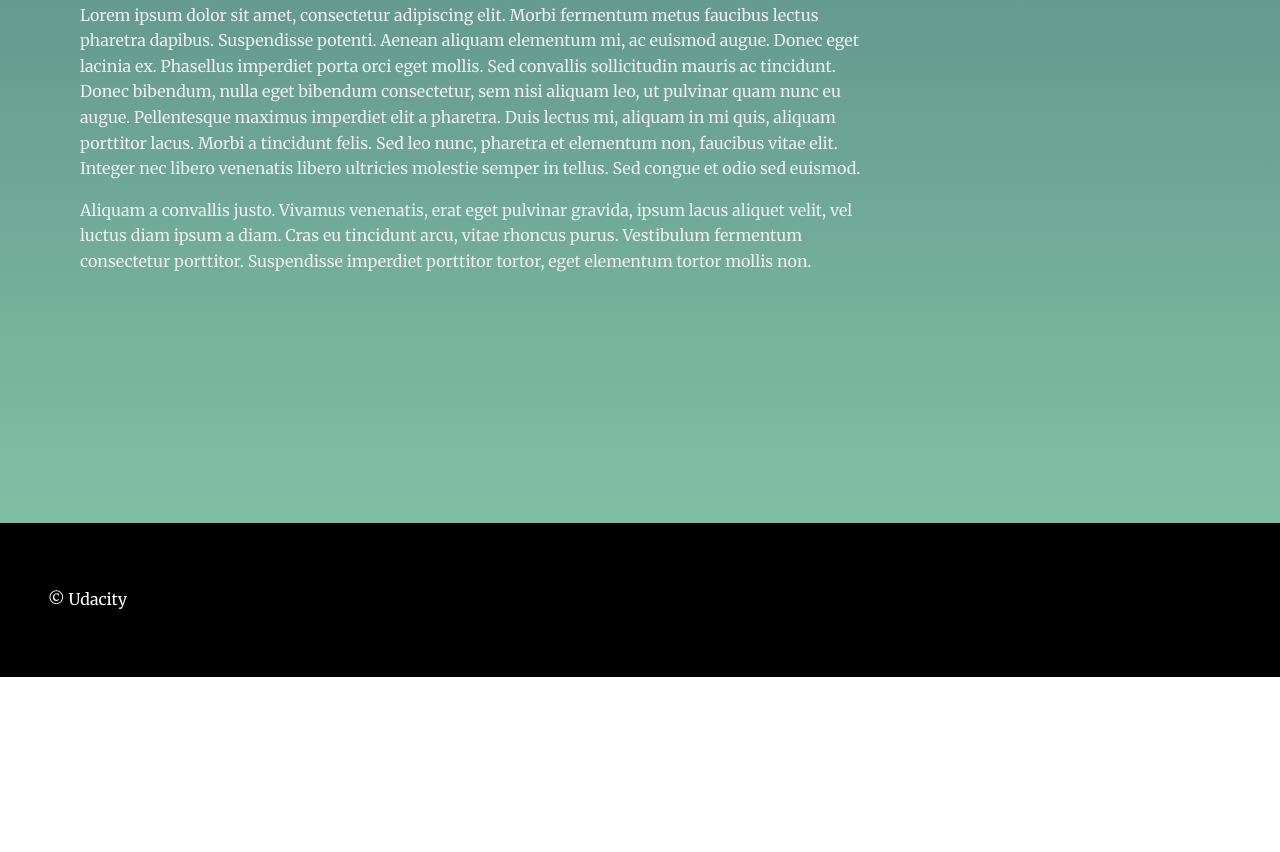
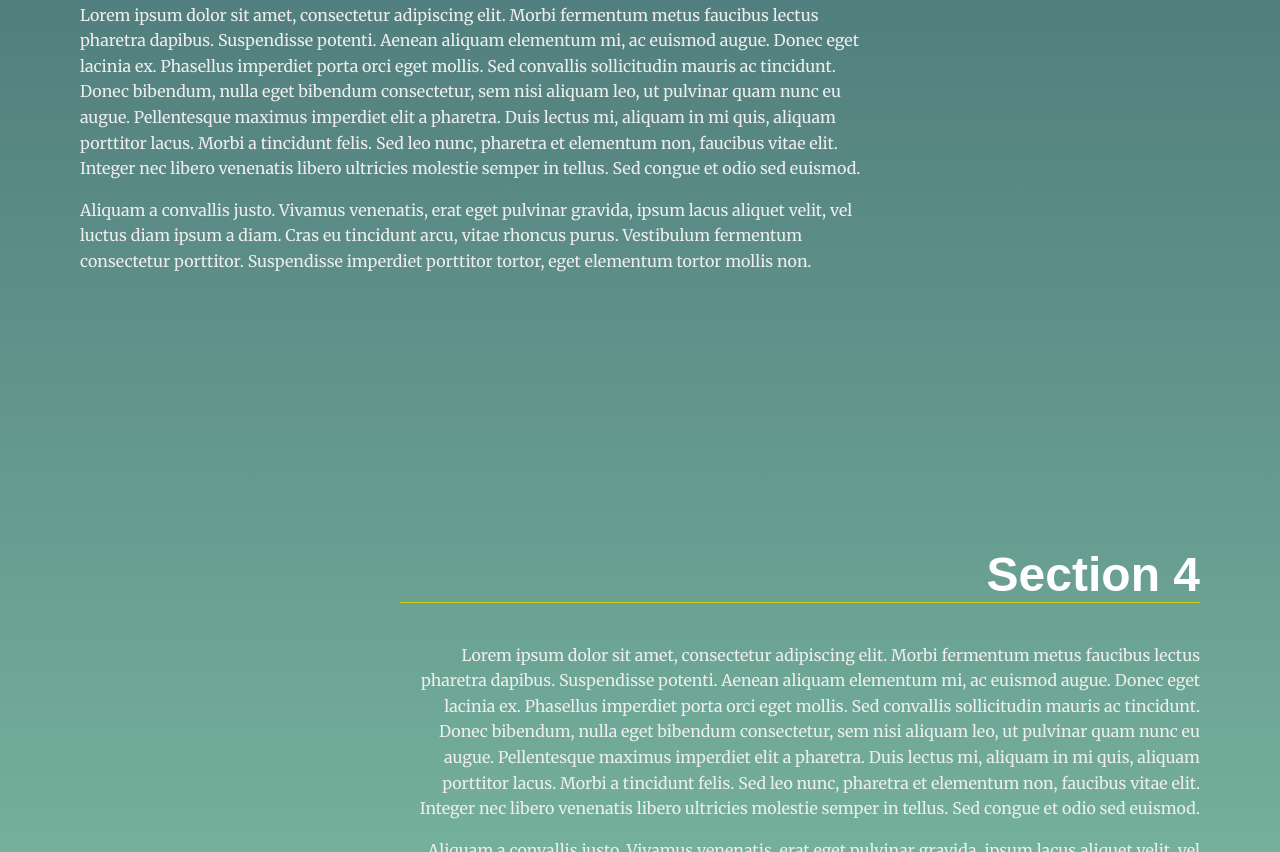
Before and after one commit to gt6707a/landing-page, a plain HTML site: page index.html in a window 1280 px wide. Shown: the part 1948-2800 px from the top of the page. Before the commit the page ends 2625 px from the top, so only its background shows below. Drawn offline with Linux system fonts and the light colour scheme.

Commit message:
updated readme.md

```diff
--- a/index.html
+++ b/index.html
@@ -50,6 +50,14 @@
         <p>Aliquam a convallis justo. Vivamus venenatis, erat eget pulvinar gravida, ipsum lacus aliquet velit, vel luctus diam ipsum a diam. Cras eu tincidunt arcu, vitae rhoncus purus. Vestibulum fermentum consectetur porttitor. Suspendisse imperdiet porttitor tortor, eget elementum tortor mollis non.</p>
       </div>
     </section>
+    <section id="section4" data-nav="Section 4">
+      <div class="landing__container">
+        <h2>Section 4</h2>
+        <p>Lorem ipsum dolor sit amet, consectetur adipiscing elit. Morbi fermentum metus faucibus lectus pharetra dapibus. Suspendisse potenti. Aenean aliquam elementum mi, ac euismod augue. Donec eget lacinia ex. Phasellus imperdiet porta orci eget mollis. Sed convallis sollicitudin mauris ac tincidunt. Donec bibendum, nulla eget bibendum consectetur, sem nisi aliquam leo, ut pulvinar quam nunc eu augue. Pellentesque maximus imperdiet elit a pharetra. Duis lectus mi, aliquam in mi quis, aliquam porttitor lacus. Morbi a tincidunt felis. Sed leo nunc, pharetra et elementum non, faucibus vitae elit. Integer nec libero venenatis libero ultricies molestie semper in tellus. Sed congue et odio sed euismod.</p>
+
+        <p>Aliquam a convallis justo. Vivamus venenatis, erat eget pulvinar gravida, ipsum lacus aliquet velit, vel luctus diam ipsum a diam. Cras eu tincidunt arcu, vitae rhoncus purus. Vestibulum fermentum consectetur porttitor. Suspendisse imperdiet porttitor tortor, eget elementum tortor mollis non.</p>
+      </div>
+    </section>
   </main>
   <footer class="page__footer">
     <p>&copy Udacity</p>
```
Also changed, not shown: js/app.js (+11 -2 lines), 1 other file.
